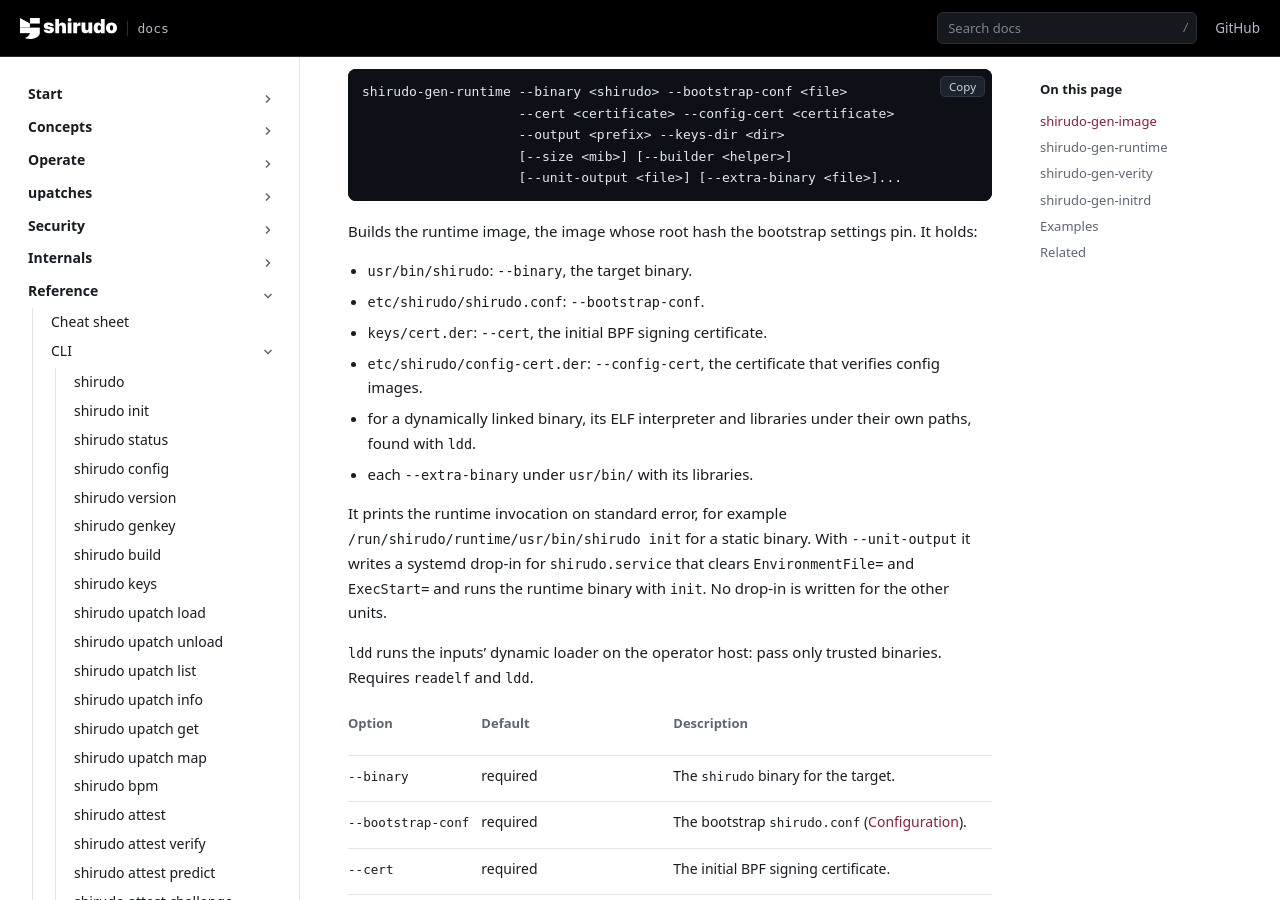
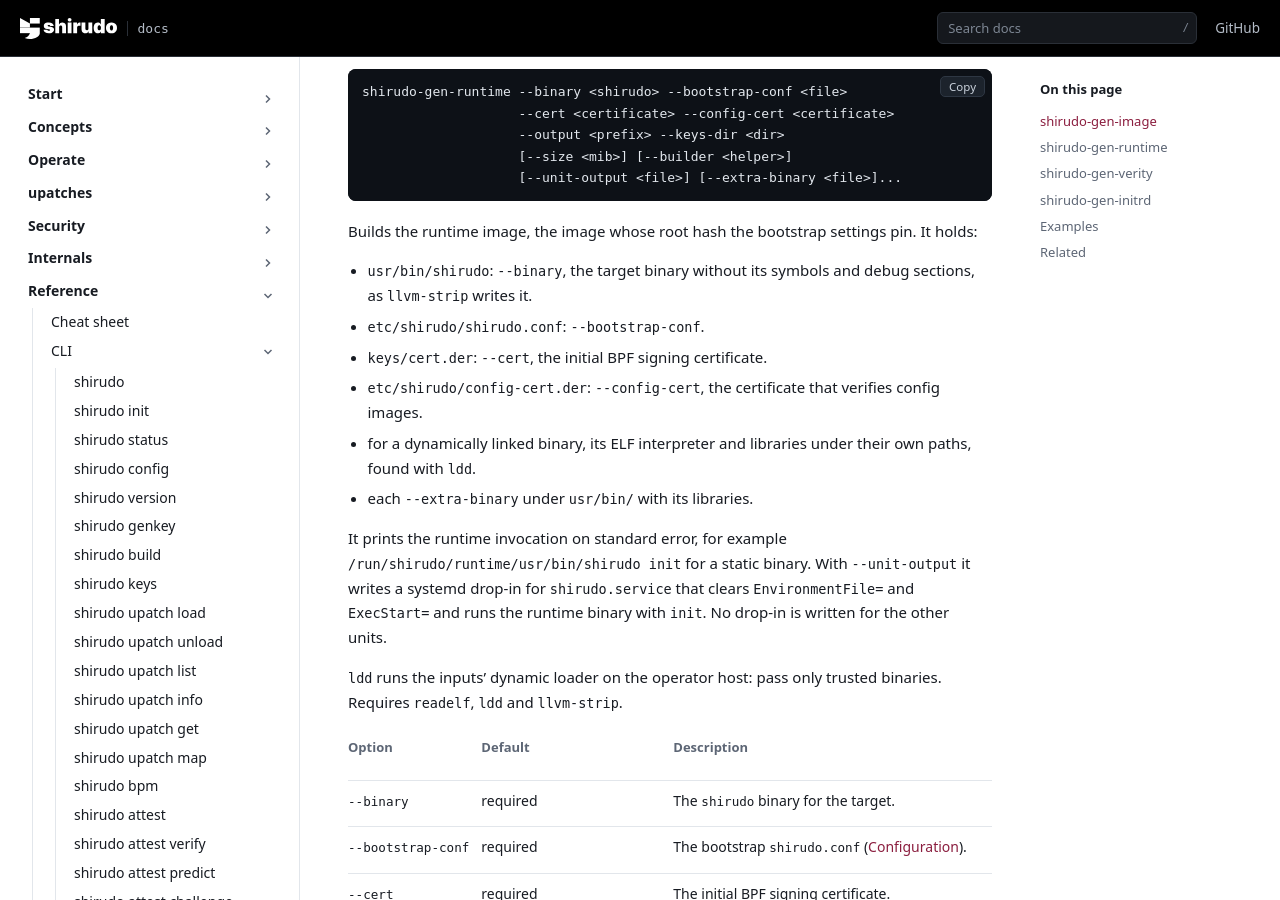
Before and after one commit to AliBashaSY/shirudo, a Sphinx documentation site: the page built from Documentation/reference/cli/gen-tools.rst, in a window 1280 px wide and 900 px high, scrolled down 1527 px. Built offline with Sphinx 7.4.7, drawn with Linux system fonts in a browser that asks for light colours.

Commit message:
image: strip the target binary on the runtime image
The runtime image carries the target binary as it was built: 17.0 MiB
on x86-64, of which about 3 MiB are debug sections from the static
archives and 1.3 MiB the symbol table. Nothing on the target reads
either, yet every boot reads the whole image through dm-verity, and the
image has to be sized for them.

Have shirudo-gen-runtime write the binary through llvm-strip, which
leaves 12.7 MiB. llvm-strip rather than binutils strip, because the
operator may build the image for a target of another architecture,
which the host's binutils strip cannot read, while llvm-strip reads
every one. The operator packages depend on LLVM already. The in-tree
shirudo-target and the packages keep their symbols.

Signed-off-by: Daniel Borkmann <daniel@iogearbox.net>

```diff
--- a/Documentation/operate/system-requirements.rst
+++ b/Documentation/operate/system-requirements.rst
@@ -419,6 +419,9 @@ keyrings. Any Linux kernel on which the tools below run serves.
    * - ``veritysetup`` (``cryptsetup-bin`` or ``cryptsetup``),
        ``mkfs.ext4`` (``e2fsprogs``), Bash and GNU coreutils
      - Building runtime and config images, and ``shirudo image verify``.
+   * - ``llvm-strip`` (LLVM), ``readelf`` (binutils) and ``ldd``
+     - ``shirudo-gen-runtime`` strips the target binary it puts on the
+       runtime image and resolves the libraries of a dynamic one.
    * - ``CAP_IPC_LOCK`` or an ``RLIMIT_MEMLOCK`` large enough for the
        process
      - ``shirudo`` and ``shirudo-build`` lock all their memory before
--- a/Documentation/reference/cli/gen-tools.rst
+++ b/Documentation/reference/cli/gen-tools.rst
@@ -101,7 +101,8 @@ shirudo-gen-runtime
 Builds the runtime image, the image whose root hash the bootstrap
 settings pin. It holds:
 
-- ``usr/bin/shirudo``: ``--binary``, the target binary.
+- ``usr/bin/shirudo``: ``--binary``, the target binary without its
+  symbols and debug sections, as ``llvm-strip`` writes it.
 - ``etc/shirudo/shirudo.conf``: ``--bootstrap-conf``.
 - ``keys/cert.der``: ``--cert``, the initial BPF signing certificate.
 - ``etc/shirudo/config-cert.der``: ``--config-cert``, the certificate
@@ -117,7 +118,7 @@ that clears ``EnvironmentFile=`` and ``ExecStart=`` and runs the runtime
 binary with ``init``. No drop-in is written for the other units.
 
 ``ldd`` runs the inputs' dynamic loader on the operator host: pass only
-trusted binaries. Requires ``readelf`` and ``ldd``.
+trusted binaries. Requires ``readelf``, ``ldd`` and ``llvm-strip``.
 
 .. list-table::
    :header-rows: 1
```
Also changed, not shown: 2 other files.
